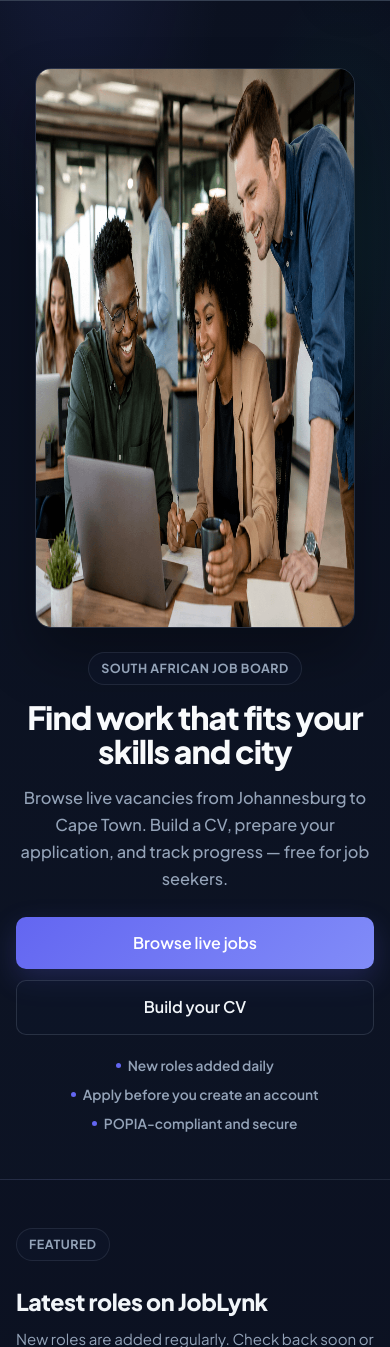
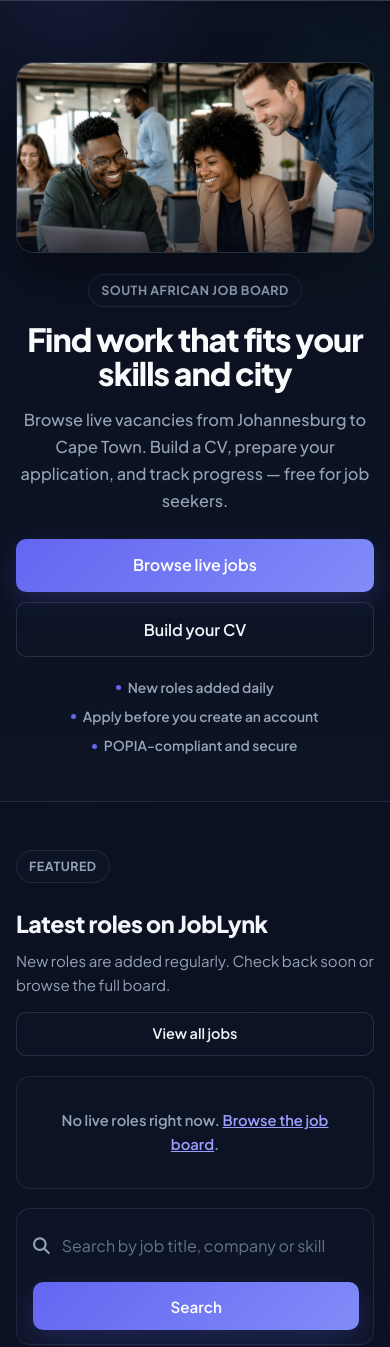
Before and after one commit to rinae-del/joblynk, a PHP site: page /home.html in a window 390 px wide. Shown: the part 66-1413 px from the top of the page. Run offline with PHP 8.4, Linux system fonts and the light colour scheme; data that the repository does not hold is empty.

Commit message:
fix: redesign hero image as cropped editorial frame
Crop the hero photo with object-fit, lift it toward the top, and wrap it
in a framed viewport so it feels intentional rather than squeezed in.

Co-authored-by: Cursor <cursoragent@cursor.com>

```diff
--- a/home.css
+++ b/home.css
@@ -36,8 +36,8 @@
 .home-public-page .home-hero-inner {
     display: grid;
     grid-template-columns: minmax(0, 1.05fr) minmax(0, 0.95fr);
-    gap: 2.5rem 3rem;
-    align-items: center;
+    gap: 2rem 3rem;
+    align-items: start;
     max-width: var(--home-max);
     margin: 0 auto;
     padding: 0 var(--home-gutter);
@@ -115,18 +115,55 @@
 }
 
 .home-public-page .home-hero-visual {
-    margin: 0;
+    margin: -0.75rem 0 0;
     min-width: 0;
+    justify-self: end;
+    width: min(100%, 500px);
+}
+
+.home-public-page .home-hero-frame {
+    position: relative;
+    width: 100%;
+    aspect-ratio: 5 / 3.2;
+    max-height: clamp(220px, 36vw, 340px);
+    border-radius: 22px;
+    overflow: hidden;
+    border: 1px solid rgba(148, 163, 184, 0.22);
+    box-shadow:
+        0 24px 48px rgba(0, 0, 0, 0.34),
+        0 0 0 1px rgba(255, 255, 255, 0.04) inset;
+    transform: translateY(-0.35rem);
+}
+
+.home-public-page .home-hero-frame::after {
+    content: '';
+    position: absolute;
+    inset: auto 0 0 0;
+    height: 42%;
+    background: linear-gradient(to top, rgba(11, 17, 32, 0.55), transparent);
+    pointer-events: none;
+    z-index: 2;
+}
+
+.home-public-page .home-hero-frame-glow {
+    position: absolute;
+    inset: -18% -12% auto -12%;
+    height: 70%;
+    border-radius: 50%;
+    background: radial-gradient(ellipse at center, rgba(99, 102, 241, 0.28), transparent 68%);
+    pointer-events: none;
+    z-index: 0;
+    filter: blur(8px);
 }
 
 .home-public-page .home-hero-img {
     display: block;
     width: 100%;
-    max-width: 440px;
-    margin: 0 auto;
-    border-radius: 20px;
-    border: 1px solid rgba(148, 163, 184, 0.2);
-    box-shadow: 0 28px 56px rgba(0, 0, 0, 0.32);
+    height: 100%;
+    object-fit: cover;
+    object-position: center 18%;
+    transform: scale(1.06);
+    transform-origin: center 22%;
 }
 
 /* ── Featured jobs ───────────────────────────────────────── */
@@ -545,13 +582,21 @@
 
     .home-public-page .home-hero-visual {
         order: -1;
-        margin: 0 auto 1.5rem;
-        max-width: min(100%, 320px);
+        margin: -0.35rem auto 1.35rem;
+        width: min(100%, 560px);
+        justify-self: center;
+    }
+
+    .home-public-page .home-hero-frame {
+        aspect-ratio: 16 / 8.5;
+        max-height: 210px;
+        border-radius: 18px;
+        transform: none;
     }
 
     .home-public-page .home-hero-img {
-        max-width: 100%;
-        border-radius: 16px;
+        object-position: center 22%;
+        transform: scale(1.08);
     }
 }
 
--- a/home.html
+++ b/home.html
@@ -48,7 +48,7 @@
     <link href="https://fonts.googleapis.com/css2?family=Plus+Jakarta+Sans:wght@400;500;600;700;800&display=swap" rel="stylesheet">
     <link rel="stylesheet" href="https://cdnjs.cloudflare.com/ajax/libs/font-awesome/6.4.0/css/all.min.css">
     <link rel="stylesheet" href="landing.css?v=20260701">
-    <link rel="stylesheet" href="home.css?v=20260701">
+    <link rel="stylesheet" href="home.css?v=20260702">
 </head>
 
 <body class="landing-page home-public-page">
@@ -107,7 +107,10 @@
                 </ul>
             </div>
             <figure class="home-hero-visual">
-                <img src="images/hero.png" alt="JobLynk job board and career tools on desktop and mobile" class="home-hero-img" width="560" height="560" loading="eager" decoding="async">
+                <div class="home-hero-frame">
+                    <div class="home-hero-frame-glow" aria-hidden="true"></div>
+                    <img src="images/hero.png" alt="Colleagues reviewing job opportunities together at a desk" class="home-hero-img" width="960" height="640" loading="eager" decoding="async">
+                </div>
             </figure>
         </div>
     </section>
```
